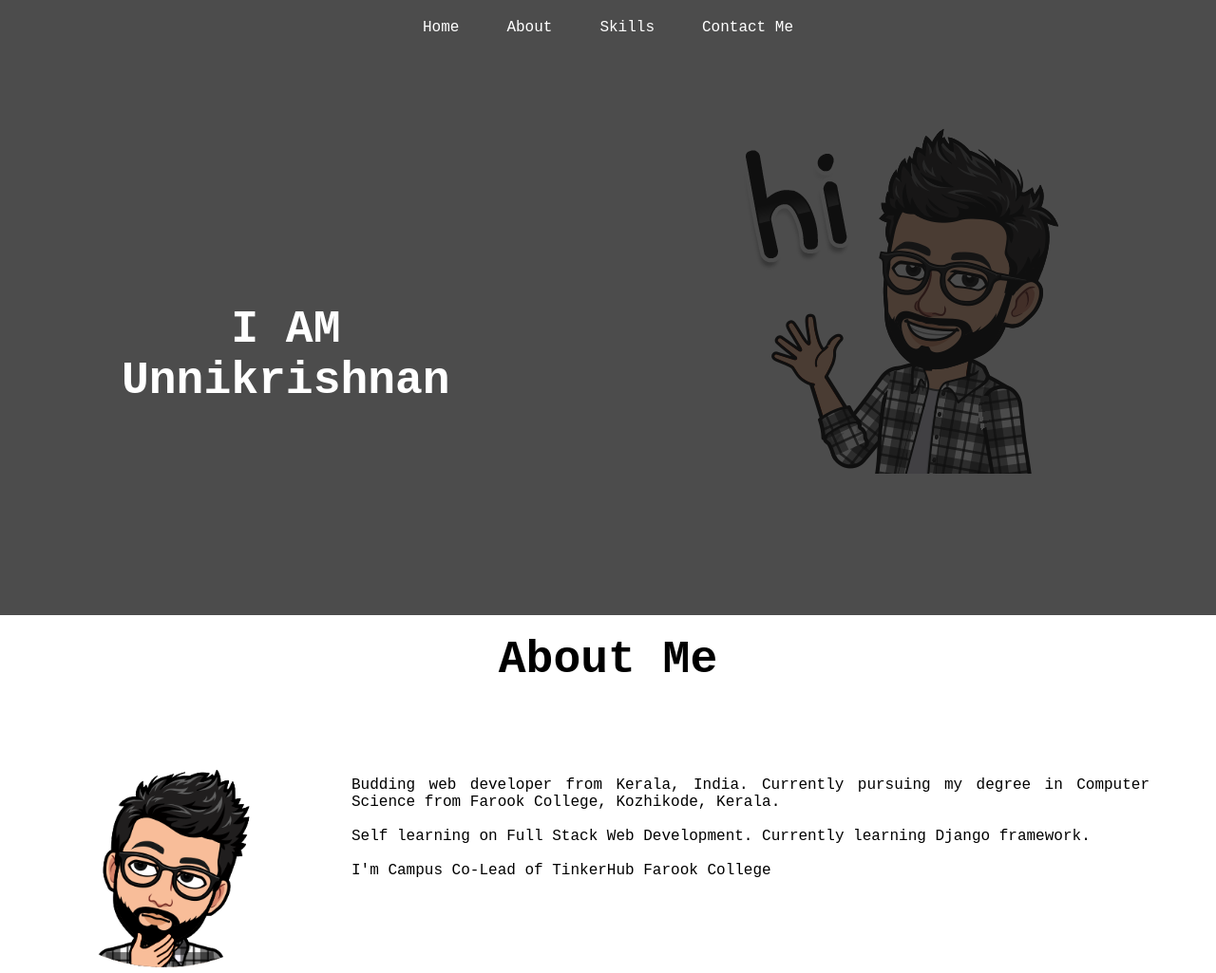
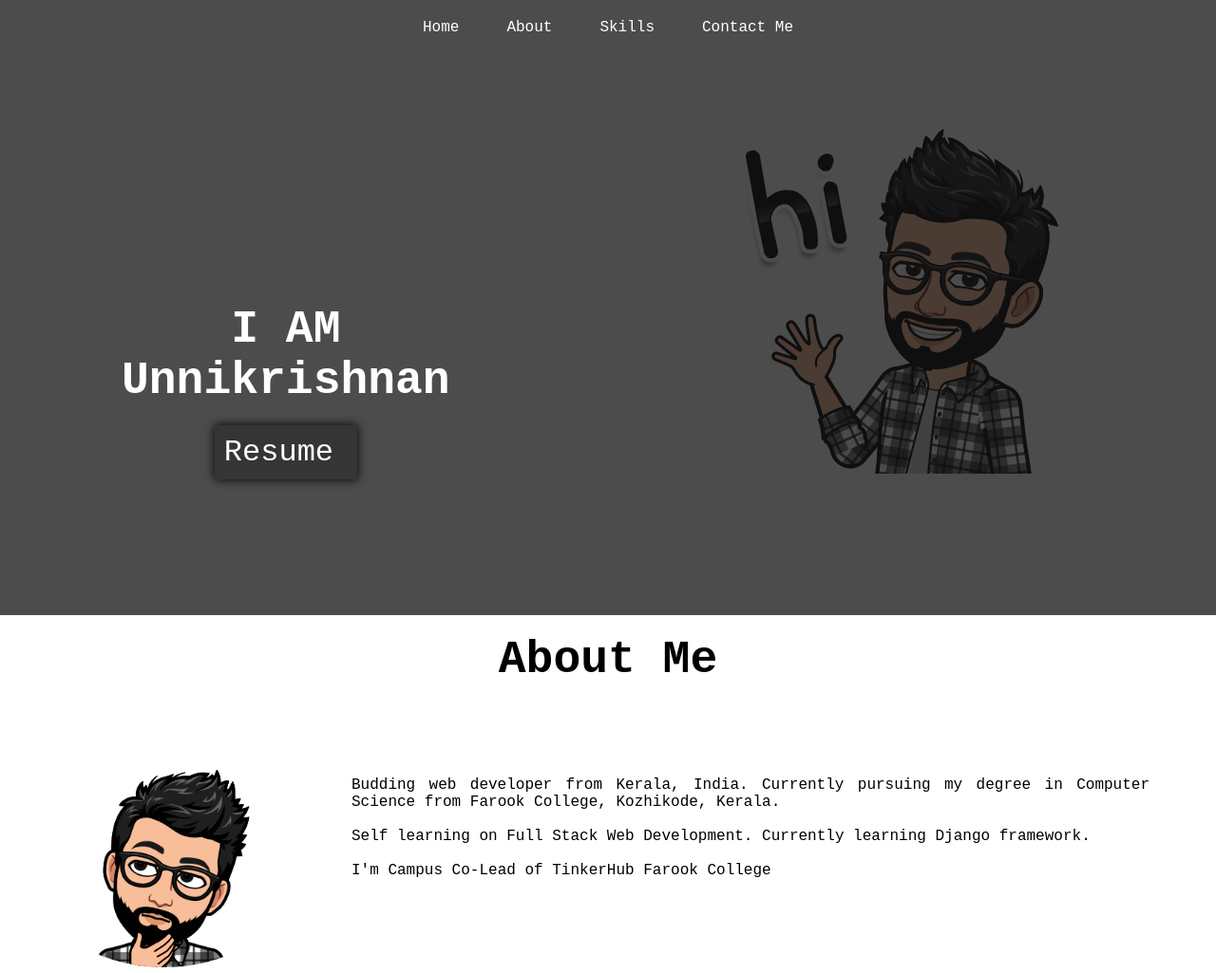
Before and after one commit to UnnikrishnanNP/my-portfolio, a plain HTML site: page index.html in a window 1280 px wide. Shown: the top 1025 px of the page at 95% size. Drawn offline with Linux system fonts and the light colour scheme; a web font is replaced by a local one.

Commit message:
resume added

```diff
--- a/css/home-section-styles.css
+++ b/css/home-section-styles.css
@@ -42,3 +42,19 @@
     text-align: center;
     margin: 40px,0px;
 }
+
+.btn{
+    width: 150px;
+    text-decoration: none;
+    color: white;
+    box-sizing: border-box;
+    border: none;
+    background-color: rgba(0, 0, 0,0.3);
+    box-shadow: 0 0 10px black;
+    font-size: 2rem;
+    padding: 10px;
+    margin: 20px;
+}
+.btn:hover{
+    color:black;
+}
--- a/index.html
+++ b/index.html
@@ -42,6 +42,7 @@
     <section id="home">
         <div class="main">
             <h1 class="titles">I AM <br>Unnikrishnan</h1>
+            <a href="Resume-Unnikrishnan-N-P.pdf" class="btn" target="_blank">Resume</a>
         </div>
     </section>
 
```
Also changed, not shown: 1 other file.
